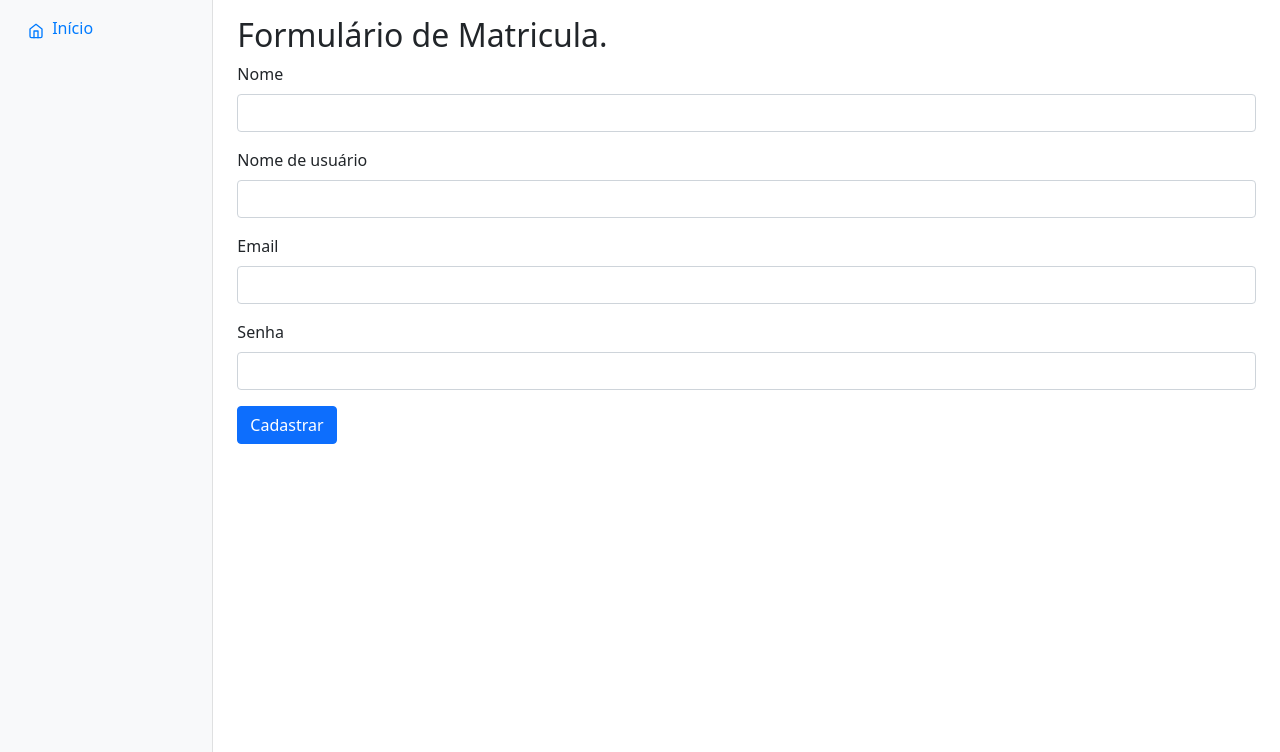
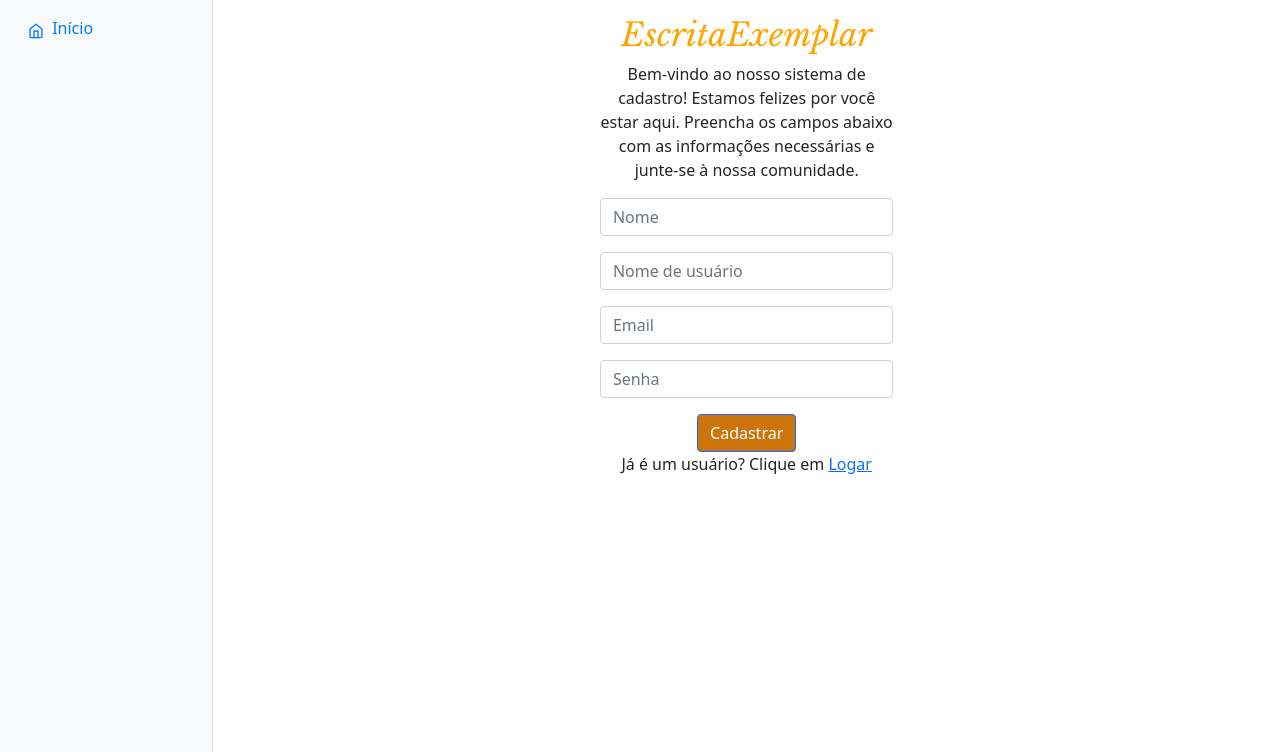
Before and after one commit to JPHD2903/Tcc_EE, a Django app: page /usuario/ in a window 1280 px wide. Shown: the part 128-880 px from the top of the page. Run offline with Django 4.2, Linux system fonts and the light colour scheme.

Commit message:
Formulario_funcional_falta_otimizar

```diff
--- a/EscritaExemplar/form.py
+++ b/EscritaExemplar/form.py
@@ -9,10 +9,10 @@ class UsuarioForm(ModelForm):
         model = Usuario
         fields = '__all__'
         widgets = {
-            'nome' : forms.TextInput(attrs={'class': 'form-control' }),
-            'nickname' : forms.TextInput(attrs={'class': 'form-control' }),
-            'email' : forms.EmailInput(attrs={'class': 'form-control' }),
-            'senha': forms.PasswordInput(attrs={'class': 'form-control'})
+            'nome' : forms.TextInput(attrs={'class': 'form-control', 'placeholder': 'Nome' }),
+            'nickname' : forms.TextInput(attrs={'class': 'form-control', 'placeholder': 'Nome de usuário' }),
+            'email' : forms.EmailInput(attrs={'class': 'form-control', 'placeholder': 'Email' }),
+            'senha': forms.PasswordInput(attrs={'class': 'form-control', 'placeholder': 'Senha'})
         }
 
 
--- a/EscritaExemplar/templates/EscritaExemplar/index.html
+++ b/EscritaExemplar/templates/EscritaExemplar/index.html
@@ -73,8 +73,8 @@
             Action
           </button>
           <div class="dropdown-menu">
+            <a class="dropdown-item" href="#" style="background-color: white;">Configuração</a>
             <a class="dropdown-item" href="#" style="background-color: white;">Histórico</a>
-
             <div class="dropdown-divider"></div>
             <a class="nav-link" href="{% url 'account_logout'%}">Sair</a>
           </div>
--- a/EscritaExemplar/templates/usuario/form.html
+++ b/EscritaExemplar/templates/usuario/form.html
@@ -1,31 +1,38 @@
 {% extends 'base.html' %}
 
 {% block center %}
-    <h2> Formulário de Matricula.</h2>
+    <div class="container">
+        <div class="col-lg-4 mx-auto text-center">
+            <div>
+                <h2 style="font-family: 'Libre Baskerville', serif; color: orange;"> EscritaExemplar </h2>
+                <p>Bem-vindo ao nosso sistema de cadastro!
+                    Estamos felizes por você estar aqui.
+                    Preencha os campos abaixo com as informações necessárias e junte-se à nossa comunidade.</p>
+            </div>
+
 
             <form method="post">
                 {% csrf_token %}
                 <div class="mb-3">
-            <label for="nome" class="form-label">Nome</label>
                     {{ form.nome }}
                 </div>
 
                 <div class="mb-3">
-            <label for="nome" class="form-label">Nome de usuário</label>
                     {{ form.nickname }}
                 </div>
 
                 <div class="mb-3">
-            <label for="nome" class="form-label">Email</label>
                     {{ form.email }}
                 </div>
 
                 <div class="mb-3">
-            <label for="nome" class="form-label">Senha</label>
                     {{ form.senha }}
                 </div>
 
-        <button type="submit" class="btn btn-primary">   Cadastrar </button>
+                <button type="submit" class="btn btn-primary" style="background-color:#CD750D;color: white ;"> Cadastrar </button>
             </form>
+            <p> Já é um usuário? Clique em <a href="{% url 'account_login'%}">Logar</a> </p>
+        </div>
+    </div>
 
 {% endblock %}
--- a/templates/base.html
+++ b/templates/base.html
@@ -20,6 +20,15 @@
   <script src="https://cdn.jsdelivr.net/npm/bootstrap@5.0.2/dist/js/bootstrap.bundle.min.js"
     integrity="sha384-MrcW6ZMFYlzcLA8Nl+NtUVF0sA7MsXsP1UyJoMp4YLEuNSfAP+JcXn/tWtIaxVXM"
     crossorigin="anonymous"></script>
+  <link href="https://cdn.jsdelivr.net/npm/bootstrap@5.0.2/dist/css/bootstrap.min.css" rel="stylesheet"
+    integrity="sha384-EVSTQN3/azprG1Anm3QDgpJLIm9Nao0Yz1ztcQTwFspd3yD65VohhpuuCOmLASjC" crossorigin="anonymous">
+
+  <link rel="stylesheet"
+    href="https://fonts.googleapis.com/css2?family=Material+Symbols+Outlined:opsz,wght,FILL,GRAD@20..48,100..700,0..1,-50..200" />
+
+  <link rel="preconnect" href="https://fonts.googleapis.com">
+  <link rel="preconnect" href="https://fonts.gstatic.com" crossorigin>
+  <link href="https://fonts.googleapis.com/css2?family=Libre+Baskerville:ital@1&display=swap" rel="stylesheet">
 </head>
 
 
```
Also changed, not shown: Arq.txt (line endings or trailing spaces), db.sqlite3. Lines whose indentation alone changed are shown as unchanged.
